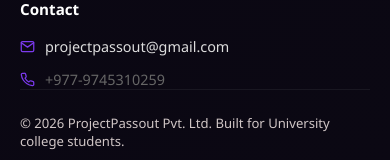
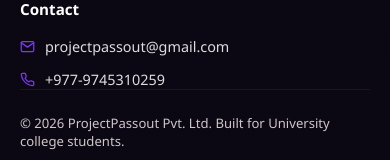
Before and after one commit to rijan0717/ProjectPassout, a React (Create React App) app: page / in a window 390 px wide. Shown: the part 6972-7132 px from the top of the page. Built offline with nearby package versions, Linux system fonts and the light colour scheme.

Commit message:
Phone number linked

```diff
--- a/src/components/Footer.jsx
+++ b/src/components/Footer.jsx
@@ -127,7 +127,17 @@
             </div>
             <div style={{ display: "flex", alignItems: "center", gap: "10px", color: "#666", fontSize: "0.9rem" }}>
               <FiPhone size={15} color="#7c3aed" />
+              <a href="9745310259"
+              style={{
+              color: "#ddd",
+              textDecoration: "none",
+              fontSize: "0.9rem",
+              }}
+      onMouseEnter={(e) => (e.target.style.color = "#7c3aed")}
+      onMouseLeave={(e) => (e.target.style.color = "#ddd")}
+               >
            +977-9745310259
+          </a>
             </div>
           </div>
         </div>
```
Lines whose indentation alone changed are shown as unchanged.
